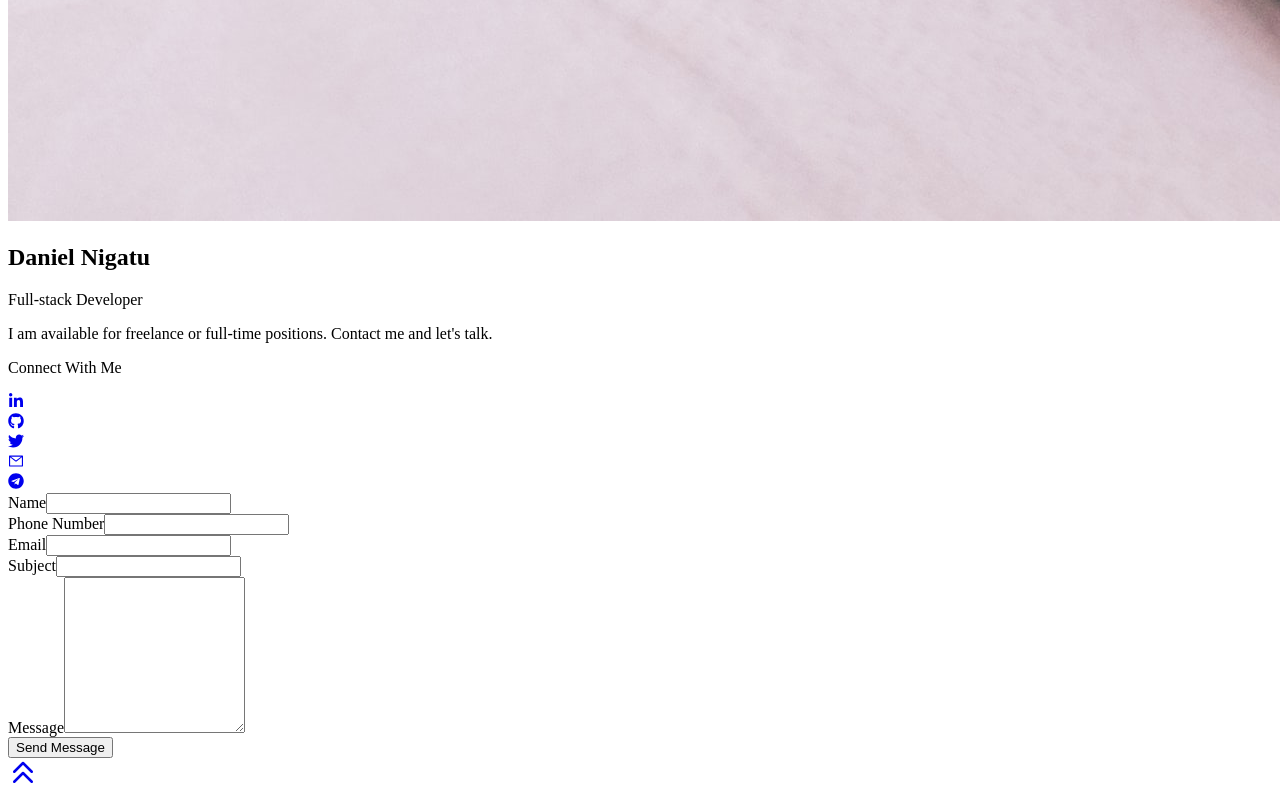
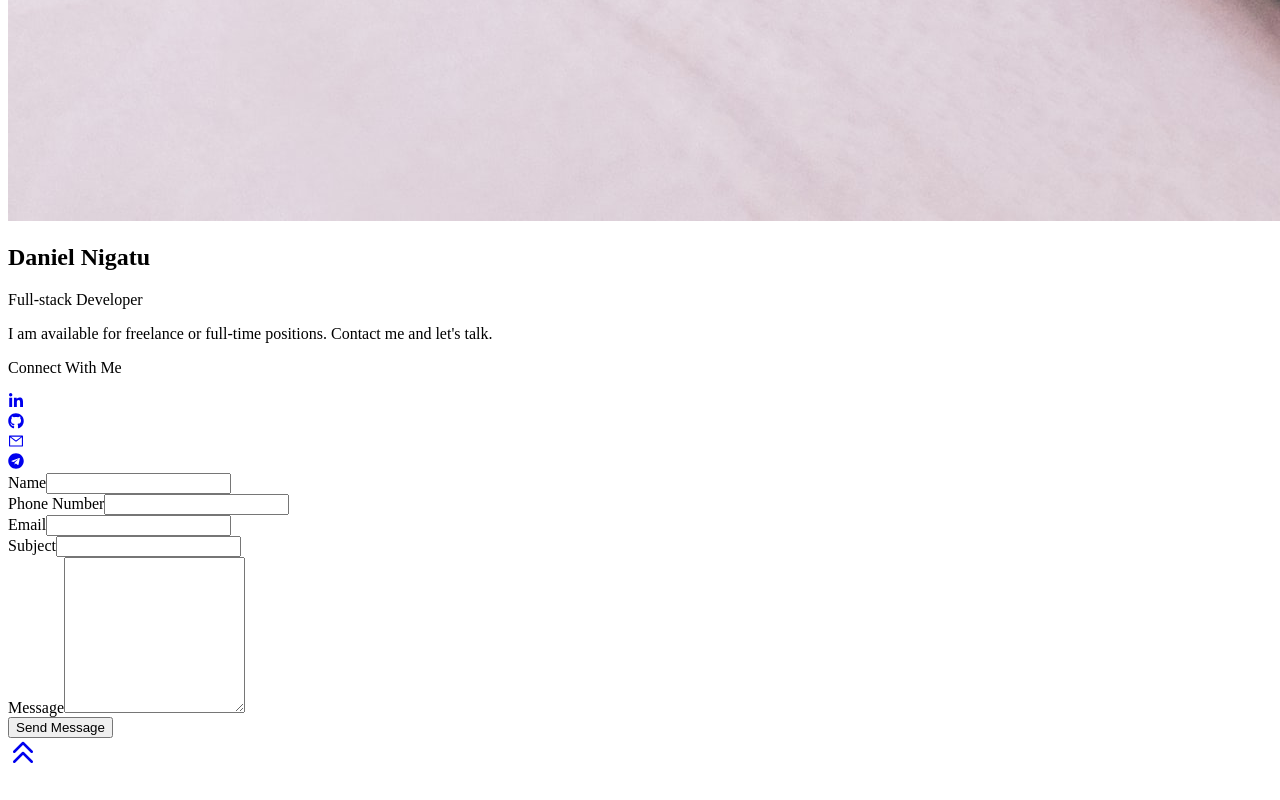
Before and after one commit to atsed27/portfolio, a Next.js app: page / in a window 1280 px wide. Shown: the part 10344-11144 px from the top of the page. Built offline with nearby package versions, Linux system fonts and the light colour scheme.

Commit message:
add link on icons

```diff
--- a/components/Contact.jsx
+++ b/components/Contact.jsx
@@ -33,27 +33,23 @@ function Contact() {
               <div>
                 <p className="pt-8 uppercase">Connect With Me</p>
                 <div className="flex items-center justify-between py-4">
-                  <a href="https://www.linkedin.com/in/daniel-nigatu-b5585123a/">
+                  <a href="https://www.linkedin.com/in/daniel-nigatu-7657602a7/">
                     <div className="p-6 duration-300 ease-in rounded-full shadow-lg cursor-pointer shadow-gray-400 hover:scale-110 ">
                       <FaLinkedinIn />
                     </div>
                   </a>
-                  <a href="https://www.linkedin.com/in/daniel-nigatu-b5585123a/">
+                  <a href="https://github.com/atsed27">
                     <div className="p-6 duration-300 ease-in rounded-full shadow-lg cursor-pointer shadow-gray-400 hover:scale-110 ">
                       <FaGithub />
                     </div>
                   </a>
-                  <a href="https://www.linkedin.com/in/daniel-nigatu-b5585123a/">
-                    <div className="p-6 duration-300 ease-in rounded-full shadow-lg cursor-pointer shadow-gray-400 hover:scale-110 ">
-                      <FaTwitter />
-                    </div>
-                  </a>
+
                   <a href="https://www.linkedin.com/in/daniel-nigatu-b5585123a/">
                     <div className="p-6 duration-300 ease-in rounded-full shadow-lg cursor-pointer shadow-gray-400 hover:scale-110 ">
                       <AiOutlineMail />
                     </div>
                   </a>
-                  <a href="https://www.linkedin.com/in/daniel-nigatu-b5585123a/">
+                  <a href="https://t.me/dani_027">
                     <div className="p-6 duration-300 ease-in rounded-full shadow-lg cursor-pointer shadow-gray-400 hover:scale-110 ">
                       <FaTelegram />
                     </div>
--- a/components/NavBar.jsx
+++ b/components/NavBar.jsx
@@ -113,7 +113,7 @@ function NavBar() {
           <div className="ml-[-30px]">
             <p className="uppercase">Let connect us</p>
             <div className="flex items-center justify-between w-full my-4 sm:w-[80%]">
-              <a href="https://www.linkedin.com/in/daniel-nigatu-b5585123a/">
+              <a href="https://www.linkedin.com/in/daniel-nigatu-7657602a7/">
                 <div className="p-3 duration-300 ease-in rounded-full shadow-lg cursor-pointer shadow-gray-400 hover:scale-110 ">
                   <FaLinkedin />
                 </div>
```
